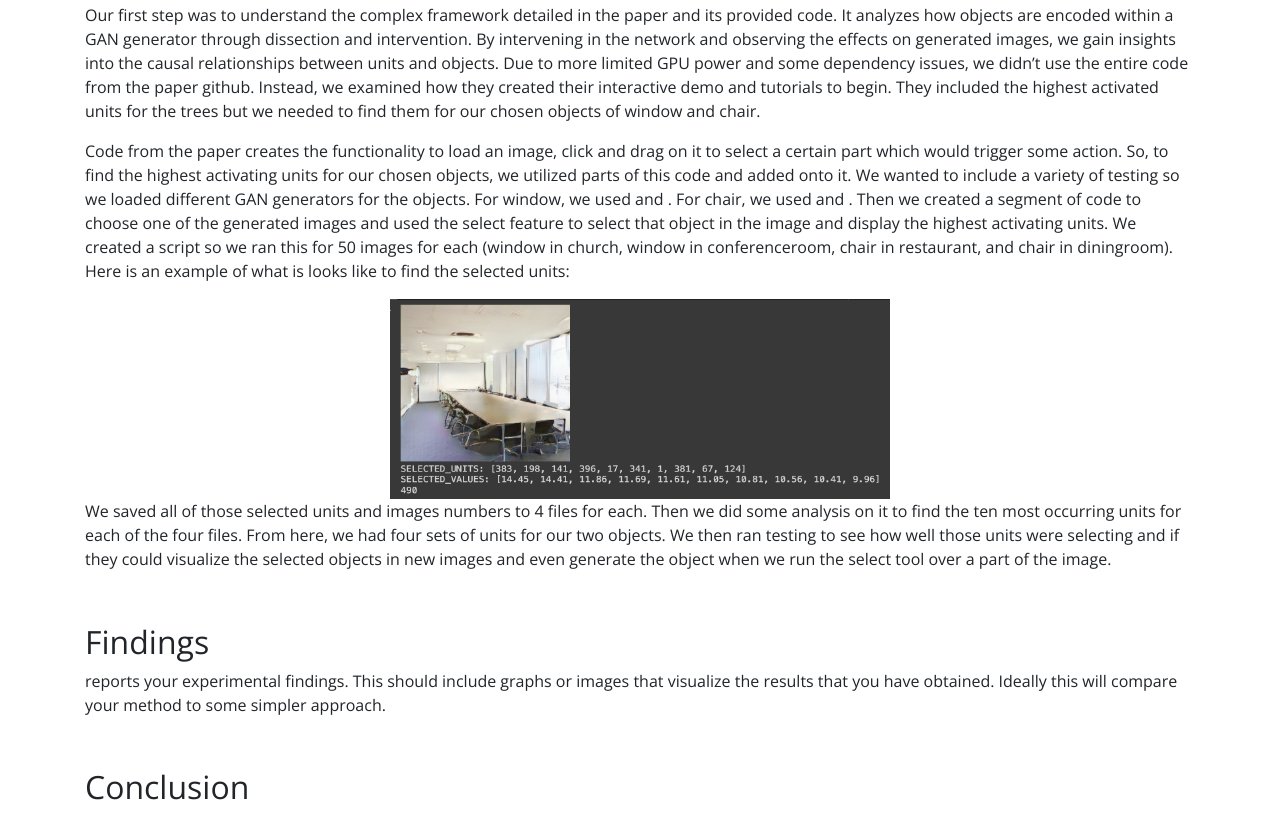
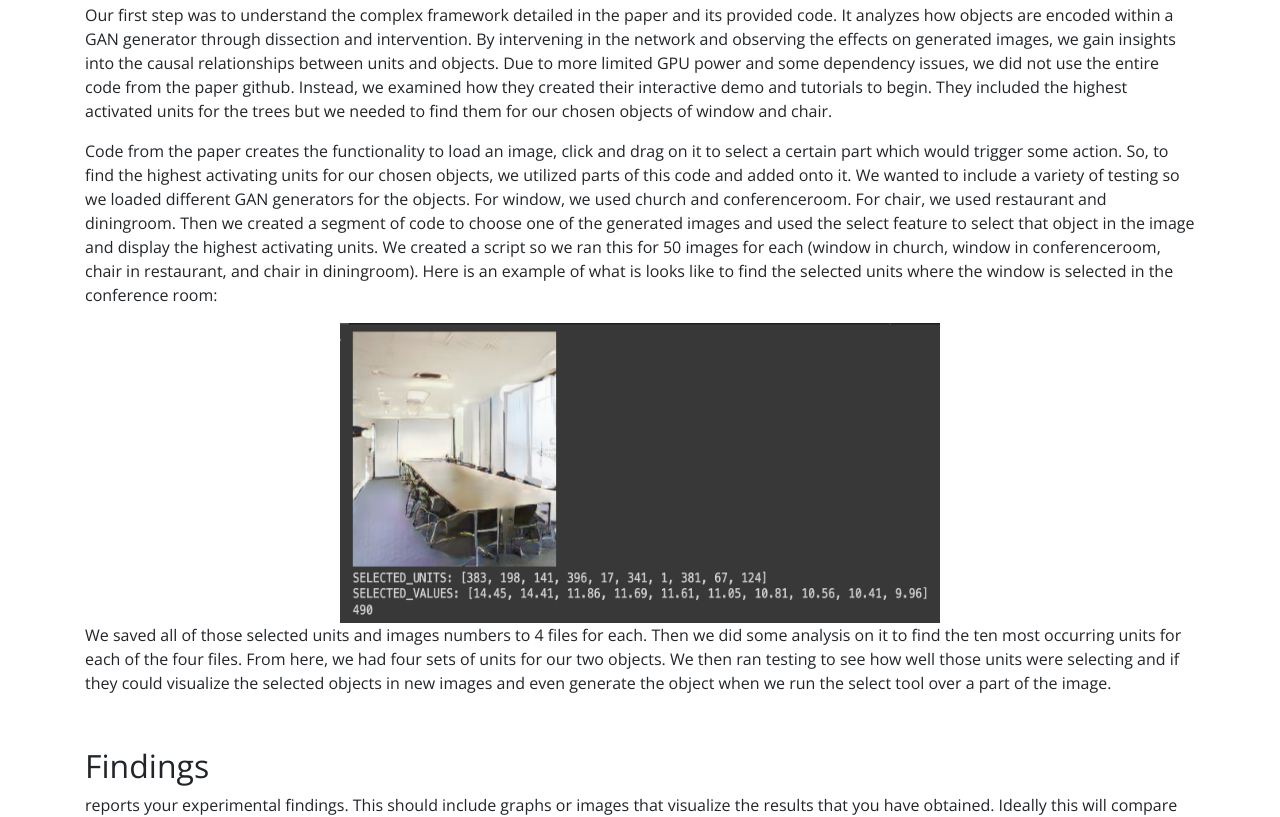
Before and after one commit to rgurn/DS4440_final_project, a plain HTML site: page index.html in a window 1280 px wide. Shown: the part 1389-2206 px from the top of the page. Drawn offline with nearby package versions, Linux system fonts and the light colour scheme.

Commit message:
Update index.html

```diff
--- a/index.html
+++ b/index.html
@@ -60,12 +60,12 @@ The paper has a number of key findings when understanding units between differen
 
 <h2>Method</h2>
 <p>
- Our first step was to understand the complex framework detailed in the paper and its provided code. It analyzes how objects are encoded within a GAN generator through dissection and intervention. By intervening in the network and observing the effects on generated images, we gain insights into the causal relationships between units and objects. Due to more limited GPU power and some dependency issues, we didn’t use the entire code from the paper github. Instead, we examined how they created their interactive demo and tutorials to begin. They included the highest activated units for the trees but we needed to find them for our chosen objects of window and chair.
+ Our first step was to understand the complex framework detailed in the paper and its provided code. It analyzes how objects are encoded within a GAN generator through dissection and intervention. By intervening in the network and observing the effects on generated images, we gain insights into the causal relationships between units and objects. Due to more limited GPU power and some dependency issues, we did not use the entire code from the paper github. Instead, we examined how they created their interactive demo and tutorials to begin. They included the highest activated units for the trees but we needed to find them for our chosen objects of window and chair.
 </p>
 <p>
- Code from the paper creates the functionality to load an image, click and drag on it to select a certain part which would trigger some action. So, to find the highest activating units for our chosen objects, we utilized parts of this code and added onto it. We wanted to include a variety of testing so we loaded different GAN generators for the objects. For window, we used <qchurch</q> and <qconferenceroom</q>. For chair, we used <qrestaurant</q> and <qdiningroom</q>. Then we created a segment of code to choose one of the generated images and used the select feature to select that object in the image and display the highest activating units. We created a script so we ran this for 50 images for each (window in church, window in conferenceroom, chair in restaurant, and chair in diningroom). Here is an example of what is looks like to find the selected units:
+ Code from the paper creates the functionality to load an image, click and drag on it to select a certain part which would trigger some action. So, to find the highest activating units for our chosen objects, we utilized parts of this code and added onto it. We wanted to include a variety of testing so we loaded different GAN generators for the objects. For window, we used church and conferenceroom. For chair, we used restaurant and diningroom. Then we created a segment of code to choose one of the generated images and used the select feature to select that object in the image and display the highest activating units. We created a script so we ran this for 50 images for each (window in church, window in conferenceroom, chair in restaurant, and chair in diningroom). Here is an example of what is looks like to find the selected units where the window is selected in the conference room:
 </p>
-<center><img src="images/get_units_test.png" width="500px" height="200px"></center>
+<center><img src="images/get_units_test.png" width="600px" height="300px"></center>
 <p>
  We saved all of those selected units and images numbers to 4 files for each. Then we did some analysis on it to find the ten most occurring units for each of the four files. From here, we had four sets of units for our two objects. We then ran testing to see how well those units were selecting and if they could visualize the selected objects in new images and even generate the object when we run the select tool over a part of the image.
 </p>
```
